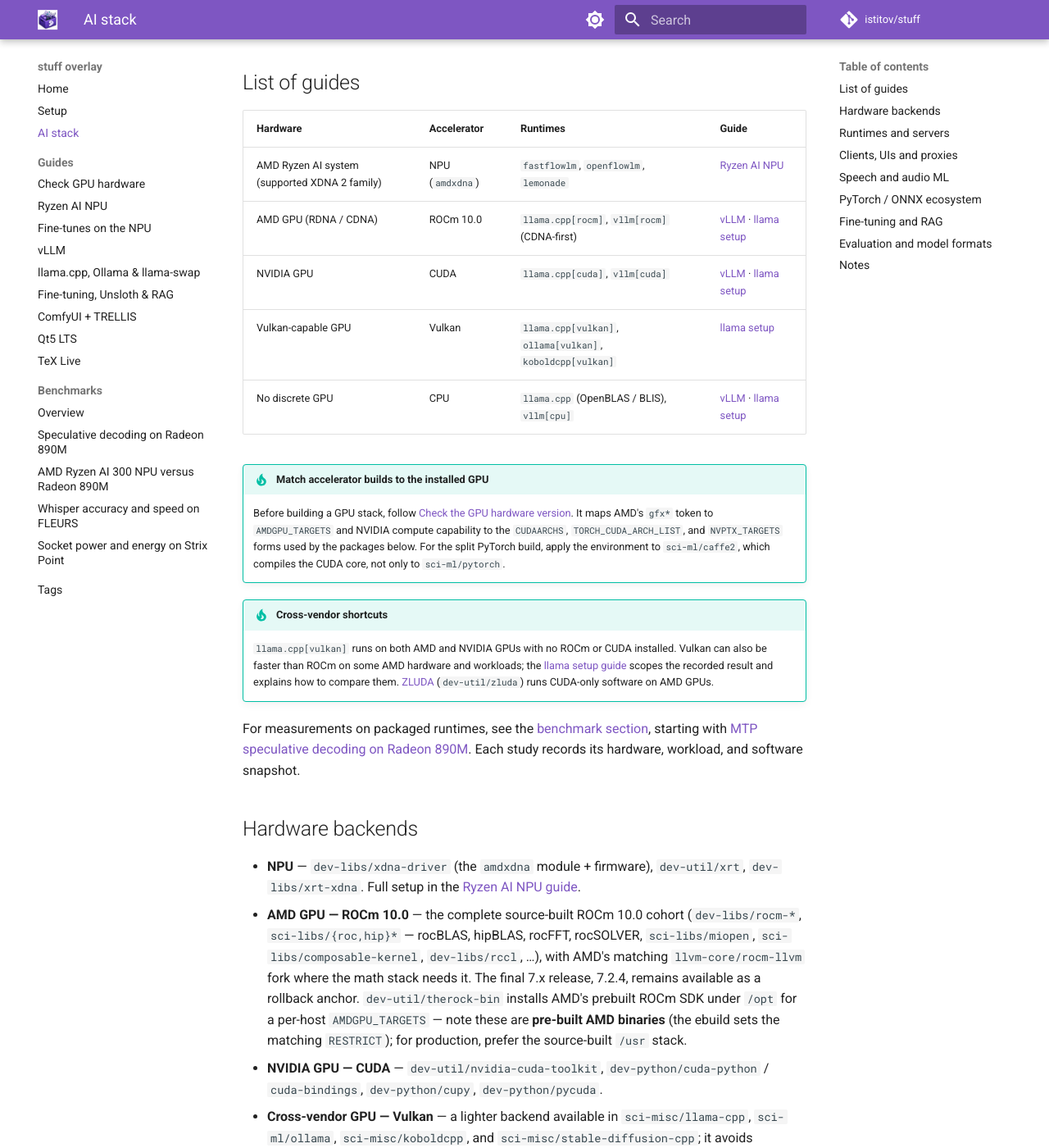
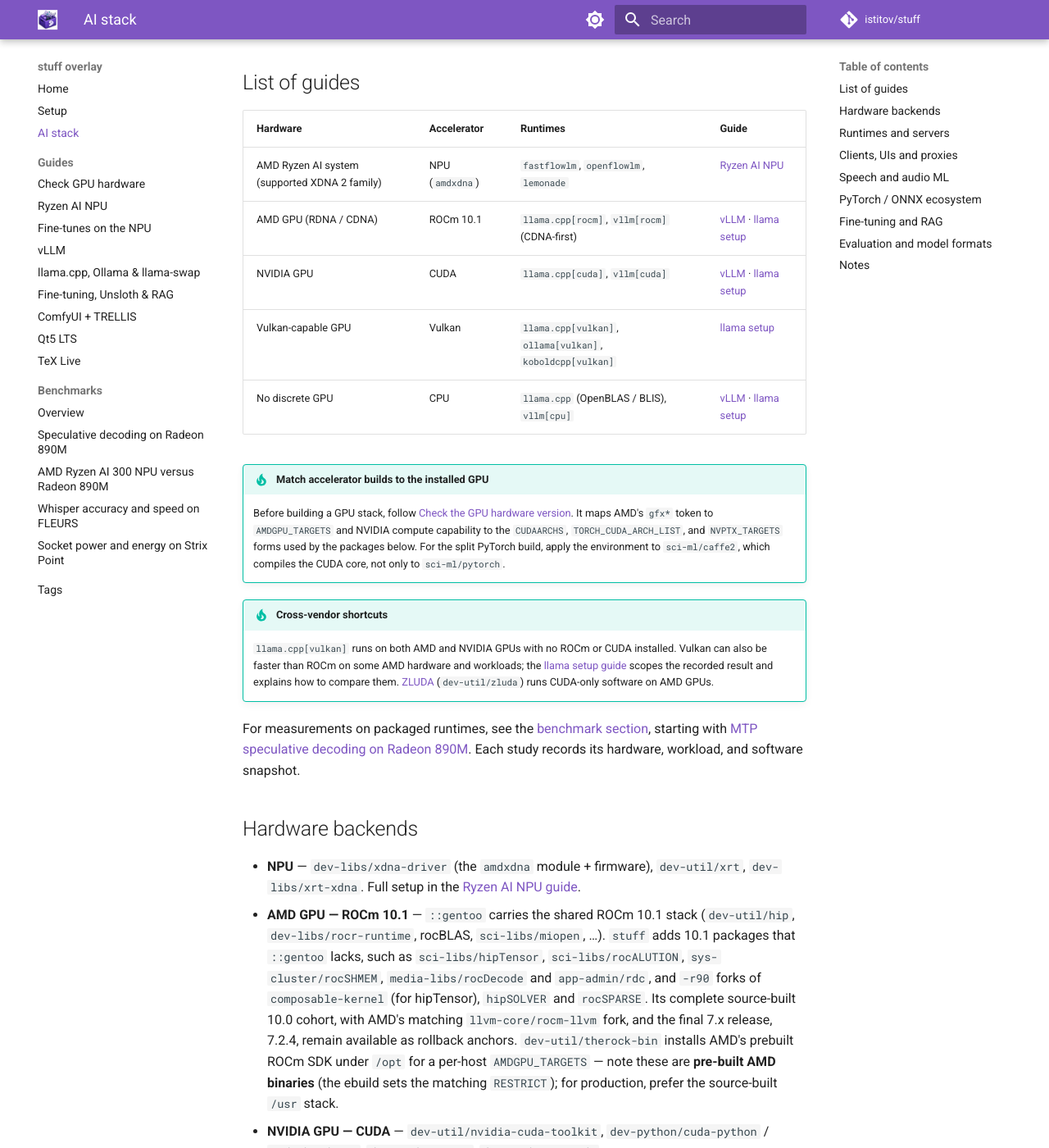
Before and after one commit to istitov/stuff, an MkDocs documentation site: the page built from docs/ai-stack.md, in a window 1280 px wide and 1400 px high, scrolled down 316 px. Shown: the whole window at 82% size. Built offline with MkDocs 1.6.1 and Material for MkDocs 9.7.7, drawn with Linux system fonts in a browser that asks for light colours; comment, search, counter and statistics services are not loaded; some of the changed text lies outside the part shown.

Commit message:
docs: take ROCm 10.1 from ::gentoo, keep 10.0 and 7.2.4 as rollback
::gentoo added the shared ROCm 10.1 stack on 17 and 18 October, so the
overlay's 10.0 line is no longer ahead of it. Describe what the overlay
adds to 10.1 and which older lines it keeps.

```diff
--- a/docs/ai-stack.md
+++ b/docs/ai-stack.md
@@ -1,9 +1,9 @@
 # The AI / ML stack in `stuff`
 
 Currently, `::gentoo` carries the ML foundations — including
-PyTorch 2.14 and the usual Python libraries — but less of the local-inference
-application layer: no Ryzen AI NPU stack or vLLM, and its coherent ROCm line
-tops out at 7.2. (`llama.cpp` is available from GURU, not the main tree.)
+PyTorch 2.15, ROCm 10.1 and the usual Python libraries — but less of the
+local-inference application layer: no Ryzen AI NPU stack or vLLM. (`llama.cpp`
+is available from GURU, not the main tree.)
 `stuff` complements that base with four actively packaged accelerator paths:
 AMD's Ryzen AI **NPU**, AMD GPUs through **ROCm 10**, NVIDIA through **CUDA**,
 and cross-vendor **Vulkan** — plus plain CPU. It supplies LLM runtimes, serving
@@ -15,7 +15,7 @@
 | Hardware | Accelerator | Runtimes | Guide |
 |---|---|---|---|
 | AMD Ryzen AI system (supported XDNA 2 family) | NPU (`amdxdna`) | `fastflowlm`, `openflowlm`, `lemonade` | [Ryzen AI NPU](guides/ryzen-ai-npu.md) |
-| AMD GPU (RDNA / CDNA) | ROCm 10.0 | `llama.cpp[rocm]`, `vllm[rocm]` (CDNA-first) | [vLLM](guides/vllm.md) · [llama setup](guides/llama-setup.md) |
+| AMD GPU (RDNA / CDNA) | ROCm 10.1 | `llama.cpp[rocm]`, `vllm[rocm]` (CDNA-first) | [vLLM](guides/vllm.md) · [llama setup](guides/llama-setup.md) |
 | NVIDIA GPU | CUDA | `llama.cpp[cuda]`, `vllm[cuda]` | [vLLM](guides/vllm.md) · [llama setup](guides/llama-setup.md) |
 | Vulkan-capable GPU | Vulkan | `llama.cpp[vulkan]`, `ollama[vulkan]`, `koboldcpp[vulkan]` | [llama setup](guides/llama-setup.md) |
 | No discrete GPU | CPU | `llama.cpp` (OpenBLAS / BLIS), `vllm[cpu]` | [vLLM](guides/vllm.md) · [llama setup](guides/llama-setup.md) |
@@ -46,11 +46,14 @@
 - **NPU** — `dev-libs/xdna-driver` (the `amdxdna` module + firmware),
   `dev-util/xrt`, `dev-libs/xrt-xdna`. Full setup in the
   [Ryzen AI NPU guide](guides/ryzen-ai-npu.md).
-- **AMD GPU — ROCm 10.0** — the complete source-built ROCm 10.0 cohort
-  (`dev-libs/rocm-*`, `sci-libs/{roc,hip}*` — rocBLAS, hipBLAS, rocFFT,
-  rocSOLVER, `sci-libs/miopen`, `sci-libs/composable-kernel`, `dev-libs/rccl`,
-  …), with AMD's matching `llvm-core/rocm-llvm` fork where the math stack needs
-  it. The final 7.x release, 7.2.4, remains available as a rollback anchor.
+- **AMD GPU — ROCm 10.1** — `::gentoo` carries the shared ROCm 10.1 stack
+  (`dev-util/hip`, `dev-libs/rocr-runtime`, rocBLAS, `sci-libs/miopen`, …).
+  `stuff` adds 10.1 packages that `::gentoo` lacks, such as `sci-libs/hipTensor`,
+  `sci-libs/rocALUTION`, `sys-cluster/rocSHMEM`, `media-libs/rocDecode` and
+  `app-admin/rdc`, and `-r90` forks of `composable-kernel` (for hipTensor),
+  `hipSOLVER` and `rocSPARSE`. Its complete source-built 10.0 cohort, with AMD's matching
+  `llvm-core/rocm-llvm` fork, and the final 7.x release, 7.2.4, remain
+  available as rollback anchors.
   `dev-util/therock-bin` installs
   AMD's prebuilt ROCm SDK under `/opt` for a per-host `AMDGPU_TARGETS` — note
   these are **pre-built AMD binaries** (the ebuild sets the matching
@@ -115,15 +118,13 @@
 `::gentoo` and `stuff` both package PyTorch, but arrange its C++ and Python
 halves differently. Currently:
 
-- **`::gentoo`** carries `sci-ml/pytorch` 2.14 as a complete Python + C++
-  build with CPU, CUDA, and ROCm USE paths. Its separately useful
-  `sci-ml/caffe2` (LibTorch/C++) remains at 2.12, and the main-tree PyTorch
-  ROCm dependency window is below 7.3.
-- **`stuff`** carries a matched 2.14 split. `sci-ml/caffe2` builds LibTorch,
-  `torch._C`, and the selected CPU/CUDA/ROCm backend; `sci-ml/pytorch`
+- **`::gentoo`** carries `sci-ml/pytorch` 2.14 and 2.15 as complete Python +
+  C++ builds with CPU, CUDA, and ROCm USE paths, built against its ROCm 10.1.
+  Its separately useful `sci-ml/caffe2` (LibTorch/C++) remains at 2.12.
+- **`stuff`** carries a matched 2.14 and 2.15 split. `sci-ml/caffe2` builds
+  LibTorch, `torch._C`, and the selected CPU/CUDA/ROCm backend; `sci-ml/pytorch`
   packages the Python trees and exact-depends on the matching `caffe2`. This
-  avoids building LibTorch twice and lets the Python stack use the overlay's
-  ROCm 10 cohort.
+  avoids building LibTorch twice.
 
 Around that base, the overlay also carries:
 
```
Also changed, not shown: docs/guides/vllm.md (+7 -5 lines), docs/index.md (+2 -2 lines).
